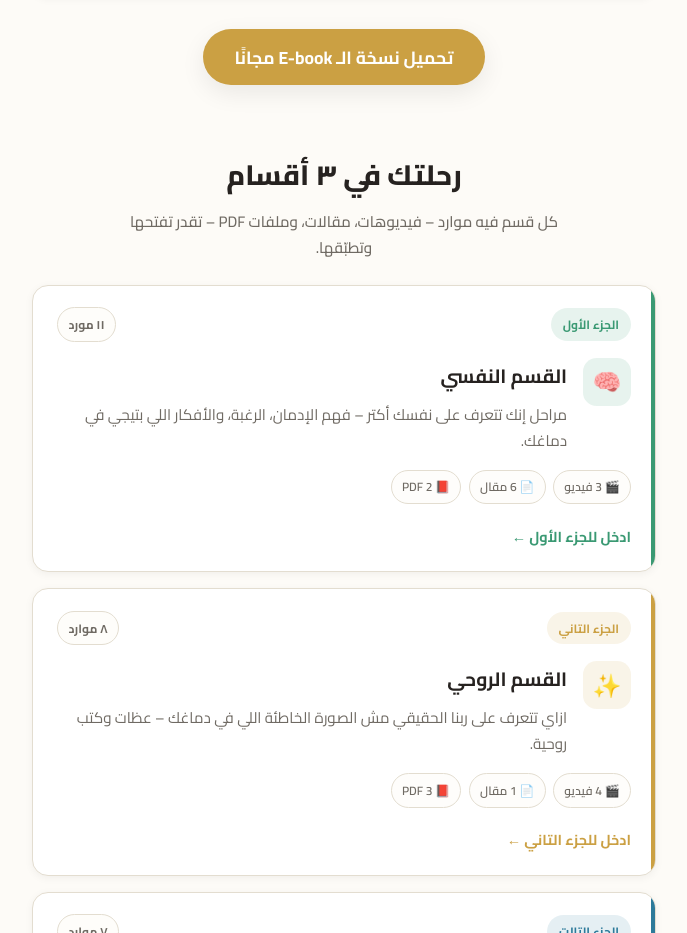
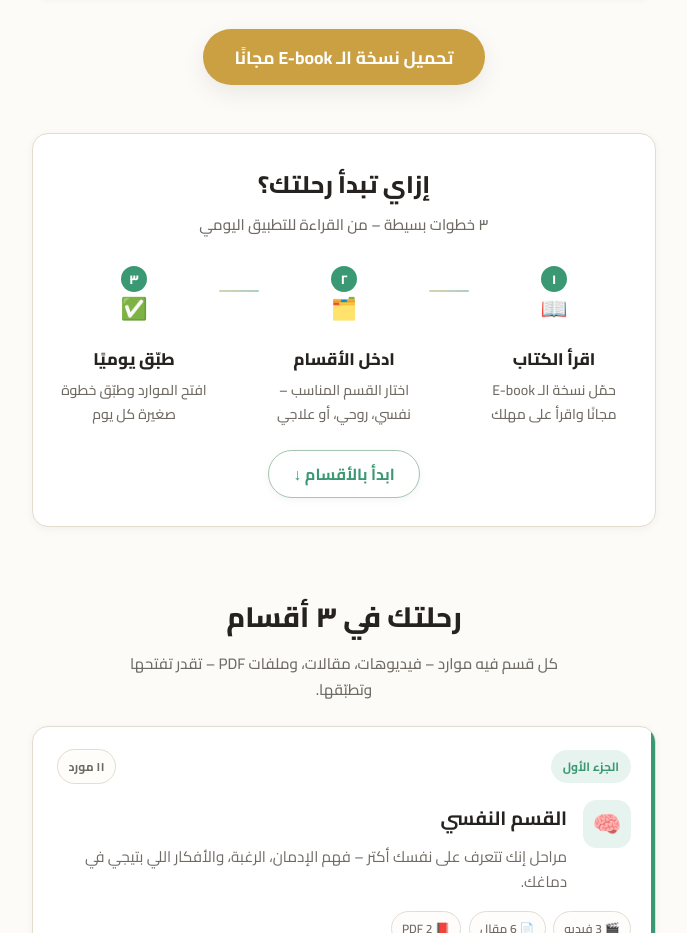
Before and after one commit to markwaseem/U-TURN-Book, a website: page public/index.html in a window 1280 px wide. Shown: the part 806-1739 px from the top of the page, without its empty margins (296-983 px from the left). Drawn offline with Linux system fonts and the light colour scheme.

Commit message:
how it works path

```diff
--- a/public/index.html
+++ b/public/index.html
@@ -29,6 +29,52 @@
       </div>
 
       <a href="/download-ebook" class="btn-primary">تحميل نسخة الـ E-book مجانًا</a>
+    </section>
+
+    <section class="journey-path" aria-labelledby="journey-heading">
+      <h2 id="journey-heading" class="journey-path-title">إزاي تبدأ رحلتك؟</h2>
+      <p class="journey-path-subtitle">٣ خطوات بسيطة – من القراءة للتطبيق اليومي</p>
+
+      <div class="journey-steps">
+        <div class="journey-step">
+          <div class="journey-step-marker">
+            <span class="journey-step-num">١</span>
+            <span class="journey-step-icon" aria-hidden="true">📖</span>
+          </div>
+          <div class="journey-step-body">
+            <strong>اقرأ الكتاب</strong>
+            <p>حمّل نسخة الـ E-book مجانًا واقرأ على مهلك</p>
+          </div>
+        </div>
+
+        <span class="journey-connector" aria-hidden="true"></span>
+
+        <div class="journey-step">
+          <div class="journey-step-marker">
+            <span class="journey-step-num">٢</span>
+            <span class="journey-step-icon" aria-hidden="true">🗂️</span>
+          </div>
+          <div class="journey-step-body">
+            <strong>ادخل الأقسام</strong>
+            <p>اختار القسم المناسب – نفسي، روحي، أو علاجي</p>
+          </div>
+        </div>
+
+        <span class="journey-connector" aria-hidden="true"></span>
+
+        <div class="journey-step">
+          <div class="journey-step-marker">
+            <span class="journey-step-num">٣</span>
+            <span class="journey-step-icon" aria-hidden="true">✅</span>
+          </div>
+          <div class="journey-step-body">
+            <strong>طبّق يوميًا</strong>
+            <p>افتح الموارد وطبّق خطوة صغيرة كل يوم</p>
+          </div>
+        </div>
+      </div>
+
+      <a href="#sections-heading" class="btn-secondary">ابدأ بالأقسام ↓</a>
     </section>
 
     <section class="nav-cards-section" aria-labelledby="sections-heading">
--- a/public/styles.css
+++ b/public/styles.css
@@ -170,6 +170,132 @@ h1.title {
 .btn-primary:hover {
   transform: translateY(-3px);
   opacity: 0.92;
+}
+
+.btn-secondary {
+  display: inline-flex;
+  align-items: center;
+  justify-content: center;
+  width: 100%;
+  height: 3rem;
+  padding: 0 1.5rem;
+  border-radius: 999px;
+  background: var(--card);
+  color: var(--secondary);
+  font-size: 1rem;
+  font-weight: 700;
+  border: 1px solid color-mix(in srgb, var(--secondary) 35%, var(--border));
+  box-shadow: var(--shadow-sm);
+  transition: transform 0.25s ease, border-color 0.25s ease, background 0.25s ease;
+}
+
+.btn-secondary:hover {
+  transform: translateY(-2px);
+  border-color: var(--secondary);
+  background: color-mix(in srgb, var(--secondary) 6%, var(--card));
+}
+
+html {
+  scroll-behavior: smooth;
+}
+
+.journey-path {
+  width: 100%;
+  margin-top: 3rem;
+  padding: 1.75rem 1.5rem;
+  border-radius: var(--radius);
+  background: var(--card);
+  border: 1px solid var(--border);
+  box-shadow: var(--shadow-sm);
+  text-align: center;
+}
+
+.journey-path-title {
+  font-size: 1.35rem;
+  font-weight: 800;
+  margin: 0 0 0.4rem;
+}
+
+.journey-path-subtitle {
+  margin: 0 0 1.75rem;
+  color: var(--muted-foreground);
+  font-size: 0.95rem;
+  font-weight: 500;
+  line-height: 1.6;
+}
+
+.journey-steps {
+  display: flex;
+  flex-direction: column;
+  align-items: stretch;
+  gap: 0;
+  margin-bottom: 1.5rem;
+}
+
+.journey-step {
+  display: flex;
+  align-items: flex-start;
+  gap: 1rem;
+  text-align: right;
+  padding: 0.85rem 0;
+}
+
+.journey-step-marker {
+  flex-shrink: 0;
+  position: relative;
+  display: flex;
+  flex-direction: column;
+  align-items: center;
+  gap: 0.35rem;
+}
+
+.journey-step-num {
+  width: 1.65rem;
+  height: 1.65rem;
+  display: flex;
+  align-items: center;
+  justify-content: center;
+  border-radius: 999px;
+  background: var(--secondary);
+  color: #fff;
+  font-size: 0.8rem;
+  font-weight: 800;
+}
+
+.journey-step-icon {
+  font-size: 1.35rem;
+  line-height: 1;
+}
+
+.journey-step-body {
+  flex: 1;
+  min-width: 0;
+  padding-top: 0.1rem;
+}
+
+.journey-step-body strong {
+  display: block;
+  font-size: 1.05rem;
+  font-weight: 800;
+  margin-bottom: 0.25rem;
+}
+
+.journey-step-body p {
+  margin: 0;
+  color: var(--muted-foreground);
+  font-size: 0.88rem;
+  font-weight: 500;
+  line-height: 1.65;
+}
+
+.journey-connector {
+  display: block;
+  width: 2px;
+  height: 1.25rem;
+  margin-right: 0.8rem;
+  background: linear-gradient(to bottom, var(--secondary), color-mix(in srgb, var(--primary) 70%, var(--secondary)));
+  border-radius: 999px;
+  opacity: 0.45;
 }
 
 .nav-cards-section {
@@ -991,7 +1117,37 @@ footer a {
   .hero { height: 70vh; }
   h1.title { font-size: 3rem; }
   .btn-primary { width: auto; }
+  .btn-secondary { width: auto; }
   .nav-cards-title { font-size: 1.75rem; }
+  .journey-path-title { font-size: 1.5rem; }
+
+  .journey-steps {
+    flex-direction: row;
+    align-items: flex-start;
+    justify-content: center;
+    gap: 0.5rem;
+  }
+
+  .journey-step {
+    flex: 1;
+    flex-direction: column;
+    align-items: center;
+    text-align: center;
+    padding: 0;
+  }
+
+  .journey-step-body {
+    padding-top: 0.5rem;
+  }
+
+  .journey-connector {
+    width: 2.5rem;
+    height: 2px;
+    margin: 1.5rem 0 0;
+    align-self: flex-start;
+    background: linear-gradient(to left, var(--secondary), color-mix(in srgb, var(--primary) 70%, var(--secondary)));
+  }
+
   .section-pager {
     grid-template-columns: 1fr 1fr;
   }
```
